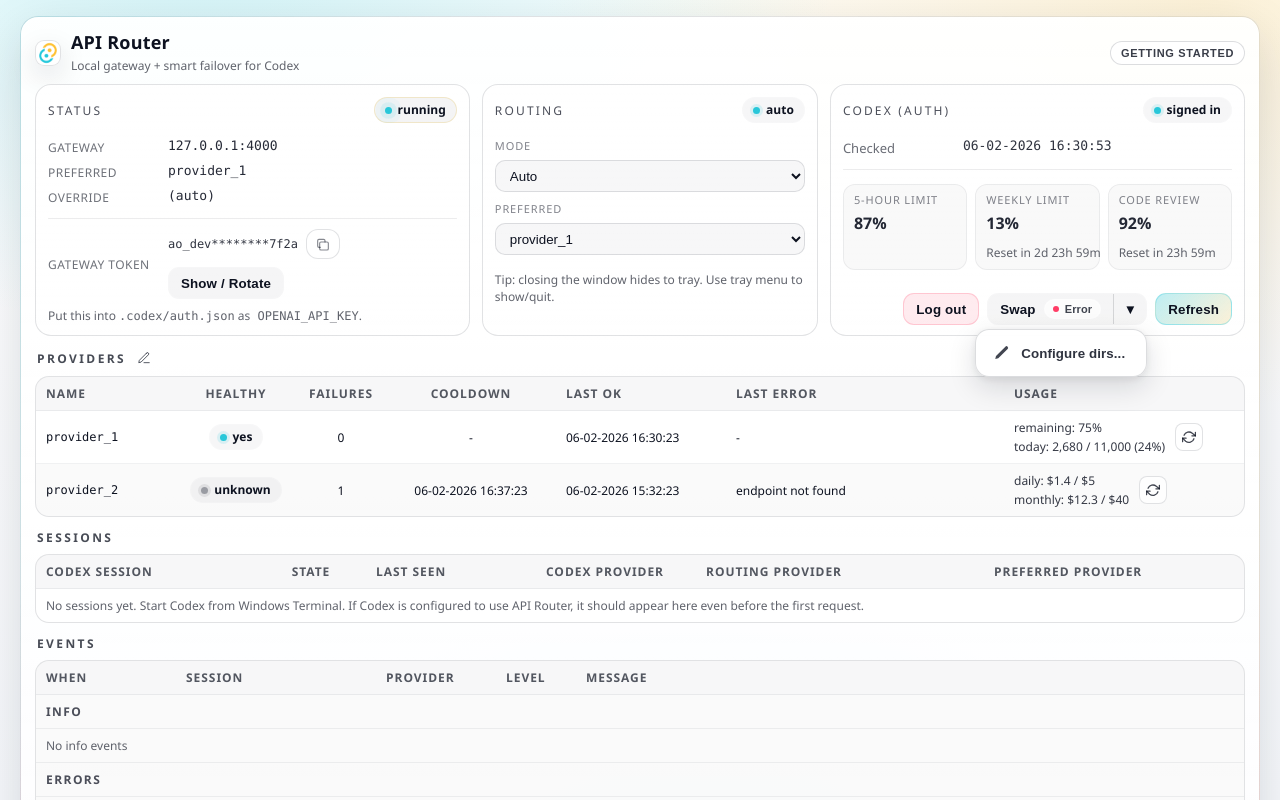
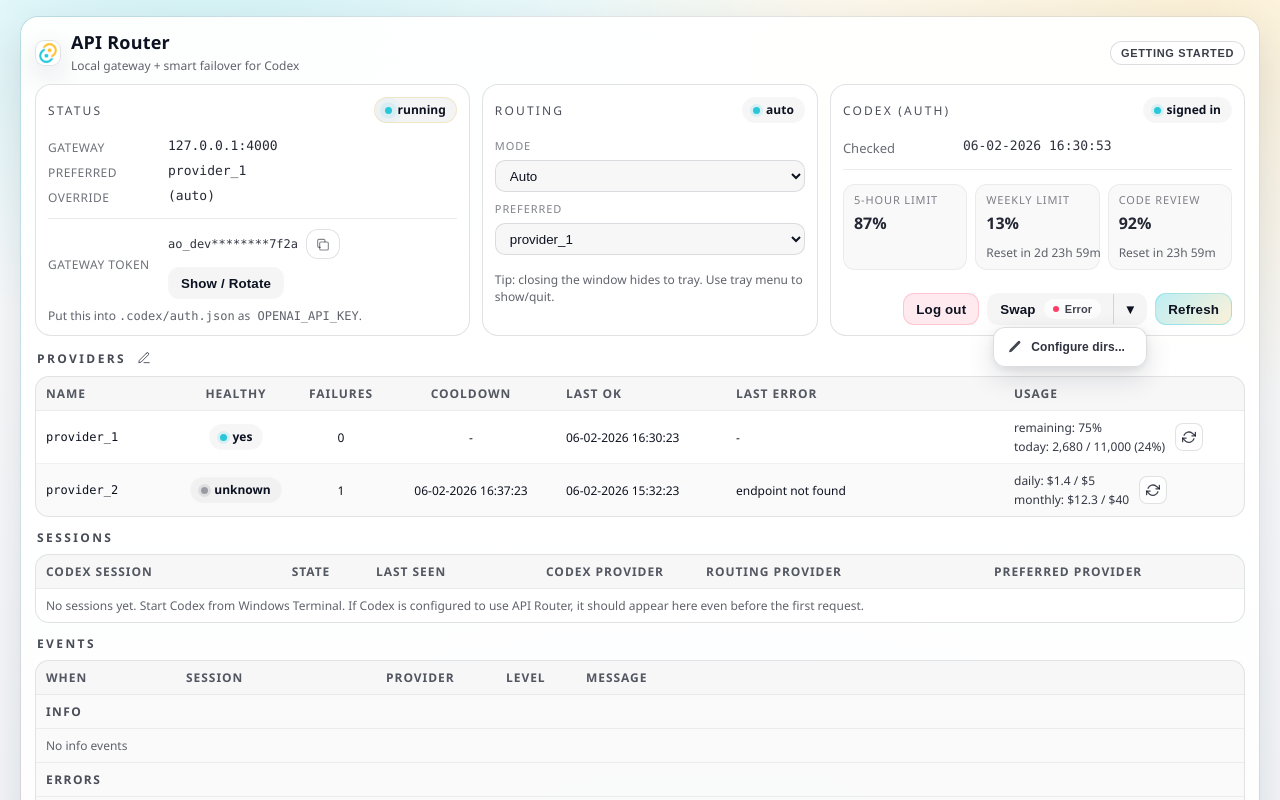
Before and after one commit to yiyousiow000814/API-Router, a React (Vite) app: page / in a window 1280 px wide. Both pictures are taken after a click on the button "Swap options". Built offline with nearby package versions, Linux system fonts and the light colour scheme.

Commit message:
fix: Compact swap options menu

```diff
--- a/src/ui/App.css
+++ b/src/ui/App.css
@@ -1222,6 +1222,31 @@
   padding: 6px;
 }
 
+.aoMenuCompact {
+  top: 34px;
+  width: 154px;
+  border-radius: 12px;
+  padding: 4px;
+}
+
+.aoMenuCompact .aoMenuItem {
+  height: 30px;
+  border-radius: 10px;
+  gap: 8px;
+  padding: 0 8px;
+  font-size: 12px;
+}
+
+.aoMenuCompact .aoMenuIcon {
+  width: 16px;
+  height: 16px;
+}
+
+.aoMenuCompact .aoMenuIcon svg {
+  width: 16px;
+  height: 16px;
+}
+
 .aoMenuItem {
   width: 100%;
   height: 34px;
--- a/src/ui/components/HeroCards.tsx
+++ b/src/ui/components/HeroCards.tsx
@@ -196,7 +196,7 @@
             </button>
           </div>
           {menuOpen ? (
-            <div className="aoMenu" role="menu" aria-label="Swap options menu">
+            <div className="aoMenu aoMenuCompact" role="menu" aria-label="Swap options menu">
               <button
                 className="aoMenuItem"
                 role="menuitem"
```
